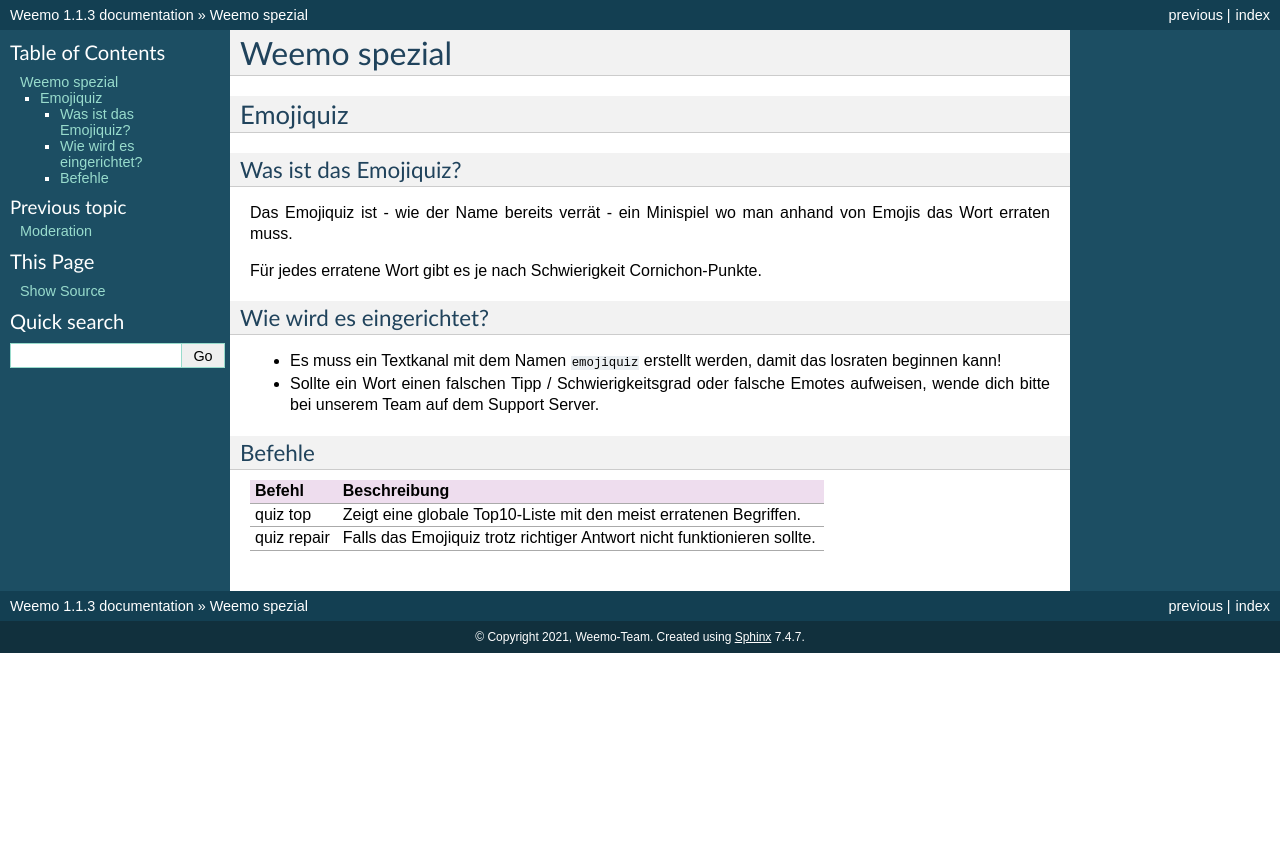
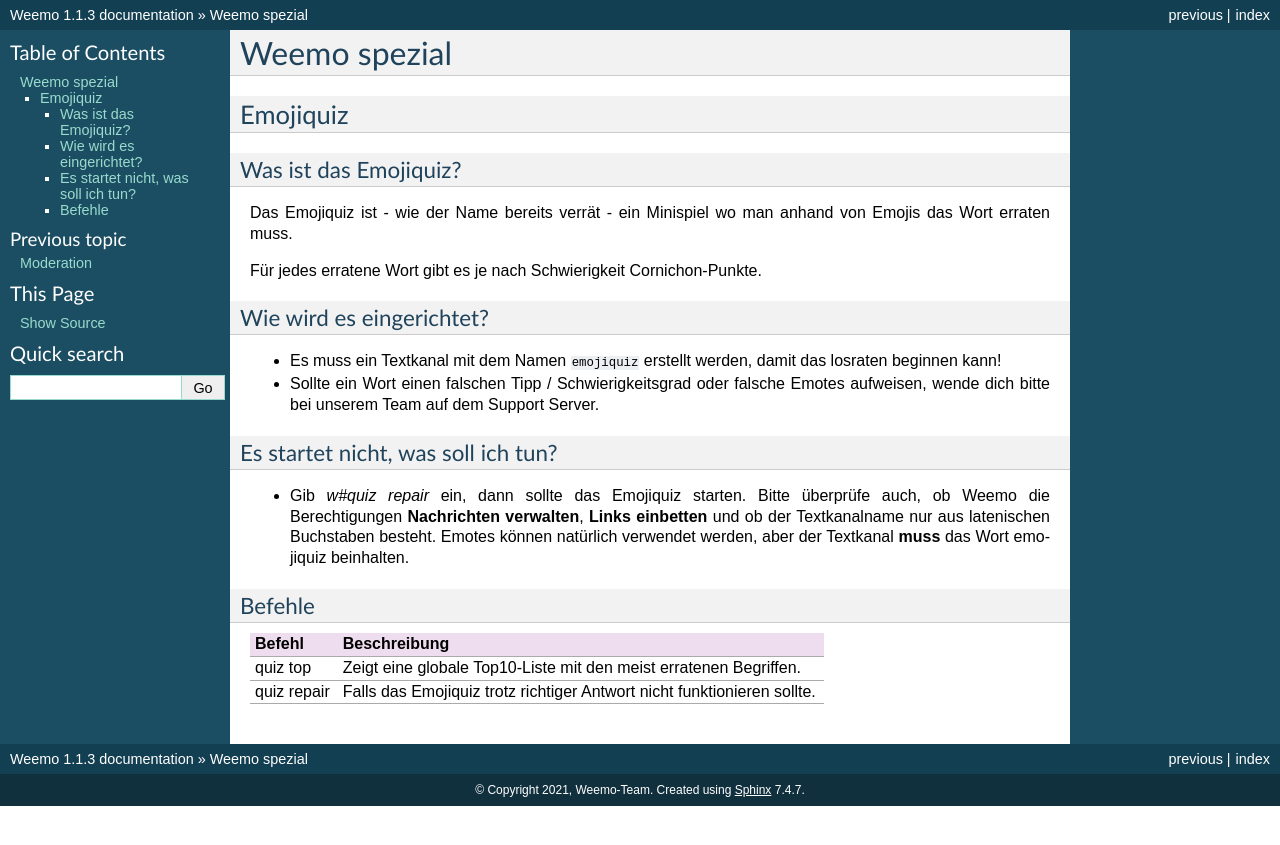
Before and after one commit to niborus/weemo-doc, a Sphinx documentation site: the page built from docs/weemo-spezial.rst, in a window 1280 px wide. Shown: the top 845 px of the page. Built offline with Sphinx 7.4.7, drawn with Linux system fonts in a browser that asks for light colours.

Commit message:
"Es startet nicht, was soll ich tun?" beim Emojiquiz hinzugefügt.

```diff
--- a/docs/weemo-spezial.rst
+++ b/docs/weemo-spezial.rst
@@ -20,6 +20,10 @@
 - Es muss ein Textkanal mit dem Namen ``emojiquiz`` erstellt werden, damit das losraten beginnen kann!
 - Sollte ein Wort einen falschen Tipp / Schwierigkeitsgrad oder falsche Emotes aufweisen, wende dich bitte bei unserem Team auf dem Support Server.
 
+Es startet nicht, was soll ich tun?
+^^^^^^^^^^^^^^^^^^^^^^^^^
+- Gib `w#quiz repair` ein, dann sollte das Emojiquiz starten. Bitte überprüfe auch, ob Weemo die Berechtigungen **Nachrichten verwalten**, **Links einbetten** und ob der Textkanalname nur aus latenischen Buchstaben besteht. Emotes können natürlich verwendet werden, aber der Textkanal **muss** das Wort emojiquiz beinhalten.
+
 .. _emojiquiz_befehle:
 
 Befehle
```
